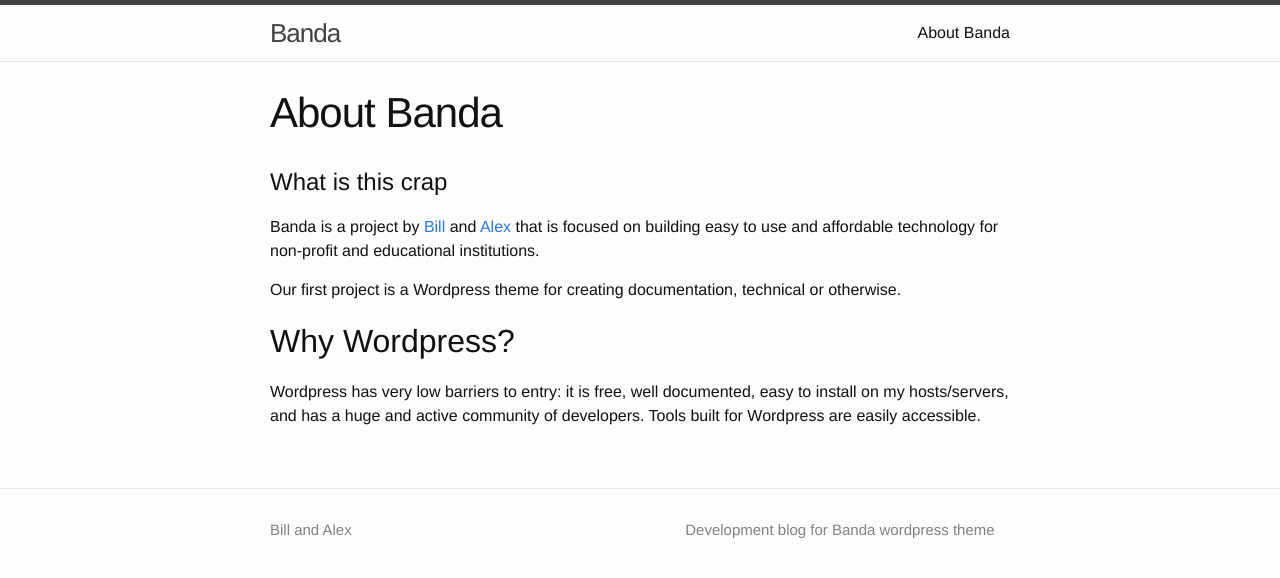
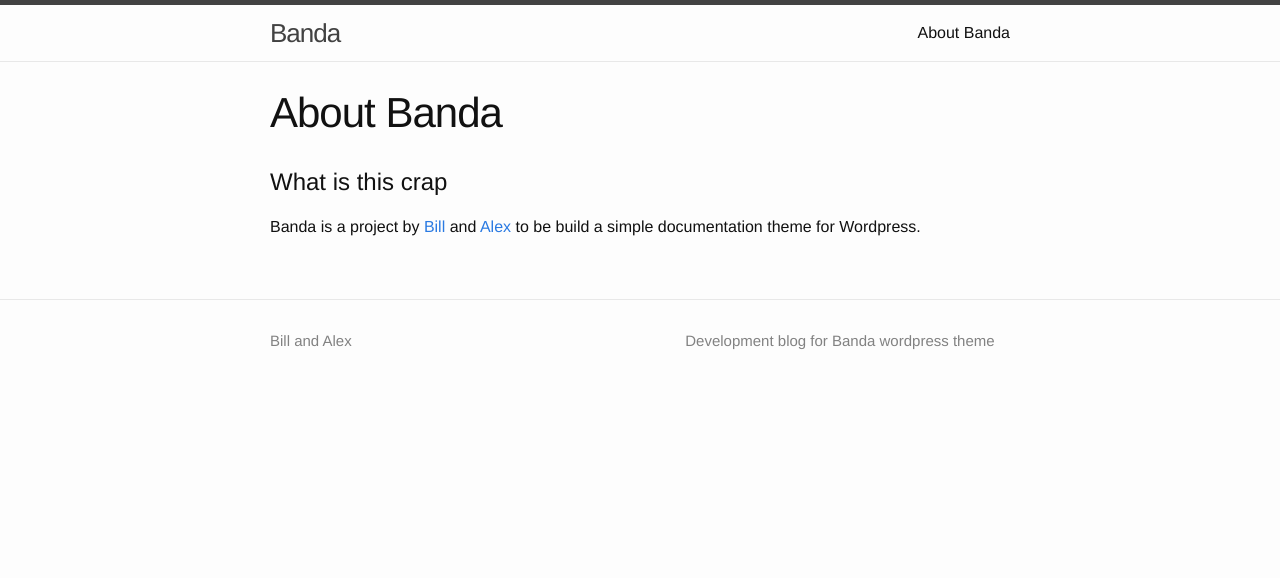
Before and after one commit to billandalex/billandalex.github.io, a Jekyll site: the page built from about.md, in a window 1280 px wide. Shown: the top 578 px of the page. Built offline with Jekyll 4.4.1, drawn with Linux system fonts in a browser that asks for light colours.

Commit message:
clean up about page, add info about publishing posts to README

```diff
--- a/about.md
+++ b/about.md
@@ -6,10 +6,4 @@
 
 # What is this crap
 
-Banda is a project by [Bill](https://github.com/wphogan) and [Alex](https://github.com/alexharris) that is focused on building easy to use and affordable technology for non-profit and educational institutions.
-
-Our first project is a Wordpress theme for creating documentation, technical or otherwise.
-
-## Why Wordpress?
-
-Wordpress has very low barriers to entry: it is free, well documented, easy to install on my hosts/servers, and has a huge and active community of developers. Tools built for Wordpress are easily accessible.
+Banda is a project by [Bill](https://github.com/wphogan) and [Alex](https://github.com/alexharris) to be build a simple documentation theme for Wordpress.
```
Also changed, not shown: README.md (+2 -0 lines).
